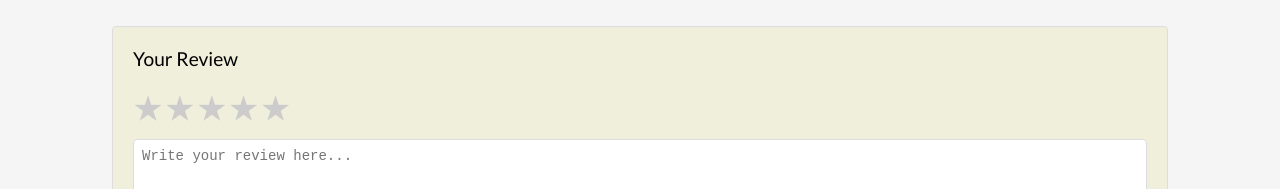
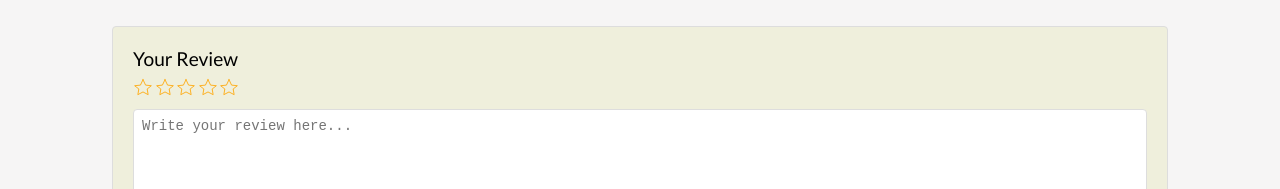
Before and after one commit to sofiaparraweb/bookVerseClient, a React (Vite) app: page /detail/1 in a window 1280 px wide. Shown: the part 758-947 px from the top of the page. Built offline with nearby package versions, Linux system fonts and the light colour scheme; no server answers.

Commit message:
cambiosss

```diff
--- a/src/views/Detail/BookDetail.jsx
+++ b/src/views/Detail/BookDetail.jsx
@@ -19,10 +19,6 @@ const Detail = () => {
     const dispatch = useDispatch();
     const user_id = useSelector(state => state.LocalPersist.userInfo.id);
     const Cart = useSelector((state) => state.LocalPersist.cart.Books);
-    console.log(user_id)
-    console.log(Cart)
-    // const userName = useSelector(state => state.LocalPersist.userInfo.name);
-    // const email = useSelector(state => state.LocalPersist.userInfo.email);
     const [quantity, setQuantity] = useState(1);
     const [book, setBook] = useState({});
     const [isFav, setIsFav] = useState(false);
@@ -61,7 +57,7 @@ const Detail = () => {
     }, [id]);
 
 
-    const totalRatings = book.Review && book.Reviews?.reduce((total, review) => total + review.rating, 0);
+    const totalRatings = book.Reviews && book.Reviews?.reduce((total, review) => total + review.rating, 0);
     const averageRating = totalRatings / book.Reviews?.length;
 
     const contentCount = book.Reviews?.length;
@@ -82,8 +78,6 @@ const Detail = () => {
     const handleAddToCart = (user_id, id, quantity) => {  // --------------------------------------------------AGREGAR PRODUCTOS AL CARRITO
         const cartItems = Cart;
         const productInCart = cartItems.find((item) => item.id === id); //Verificamos si el producto ya esta en el carrito
-        console.log(cartItems)
-        console.log(productInCart)
         if (isAuthenticated) {
             if (productInCart) {
                 alert("Book is already in the shopping cart.");
@@ -192,12 +186,13 @@ const Detail = () => {
                 <div style={{padding:"1rem 6rem"}}>
                     <ReviewForm id={id} />
                     <div className="ComentariosDetail">
+                    <p style={{fontSize:"1.2rem", paddingBottom:"1.5rem"}}>Others Reviews</p>
                         {book.Reviews?.map((con)=>{
                             return(
                                 <div>
                                     <p style={{paddingBottom:"0.5rem"}}>{con.email} | {con.rating} of 5</p>
                                     <p style={{color:"grey"}}>{con.content} </p>
-                                    <hr style={{margin:"2rem"}} />
+                                    <hr style={{margin:"1.5rem"}} />
                                 </div>
                             )
                         })}
--- a/src/views/Home/NewReleases/NewReleases.jsx
+++ b/src/views/Home/NewReleases/NewReleases.jsx
@@ -6,7 +6,7 @@ const NewReleases = ({allbooks}) => {
     const currentDate = new Date();
 
     const sixMonthsAgoDate = new Date();
-    sixMonthsAgoDate.setMonth(currentDate.getMonth() - 6);
+    sixMonthsAgoDate.setMonth(currentDate.getMonth() - 3);
 
     const filteredData = allbooks.filter((item) => {
         const publicationDate = new Date(item.publicationDate);
--- a/src/views/reviewForm/ReviewForm.css
+++ b/src/views/reviewForm/ReviewForm.css
@@ -30,7 +30,7 @@
 
 /* Estilos para los labels cuando el input está seleccionado */
 .rating-list input[type="radio"]:checked + label {
-  color: #ffcc00; /* Color cuando está seleccionado */
+  color: orange; /* Color cuando está seleccionado */
 }
 
 
--- a/src/views/reviewForm/ReviewForm.jsx
+++ b/src/views/reviewForm/ReviewForm.jsx
@@ -19,46 +19,49 @@ const ReviewForm = ({ id }) => {
   const handleCommentChange = (event) => {
     const property = event.target.name;
     const value = event.target.value;
-    setReview({ ...review, [property]: value});
+    setReview({ ...review, [property]: value });
   }
+
+  const handleStarClick = (rating) => {
+    setReview({ ...review, rating });
+  };
 
   const url =  "http://localhost:3001";
   const handleSubmit = async (event) => {
-    event.preventDefault()
+    event.preventDefault();
     try {
       await axios.post(`${url}/review/post`, review)
-      .then(res=>alert("Gracias por opinar sobre nuestro producto!"))
-      .catch((error) => alert(error))
+        .then(res => alert("Gracias por opinar sobre nuestro producto!"))
+        .catch((error) => alert(error));
     } catch (error) {
       console.log(error);
     }
   }
 
-
   return (
     <div className="ReviewContainer">
       <p style={{fontSize:"1.2rem"}}>Your Review</p>
-      <ol className="rating-list">
-        <li>
-          <input type="radio" name="rating" id="rating1" value="1" onChange={handleCommentChange}/>
-          <label htmlFor="rating1">⭑</label>
-        </li>
-        <li>
-          <input type="radio" name="rating" id="rating2" value="2" onChange={handleCommentChange}/>
-          <label htmlFor="rating2">⭑</label>
-        </li>
-        <li>
-          <input type="radio" name="rating" id="rating3" value="3" onChange={handleCommentChange}/>
-          <label htmlFor="rating3">⭑</label>
-        </li>
-        <li>
-          <input type="radio" name="rating" id="rating4" value="4" onChange={handleCommentChange}/>
-          <label htmlFor="rating4">⭑</label>
-        </li>
-        <li>
-          <input type="radio" name="rating" id="rating5" value="5" onChange={handleCommentChange}/>
-          <label htmlFor="rating5">⭑</label>
-        </li>
+      <ol className="rating-list" >
+        {[1, 2, 3, 4, 5].map((value) => (
+          <li
+            key={value}
+            onClick={() => handleStarClick(value)}
+            style={{ cursor: 'pointer', margin:"0.5rem 0"}}
+          >
+            <svg
+              width="20"
+              height="20"
+              viewBox="0 0 24 24"
+              fill={value <= review.rating ? 'orange' : 'none'}
+              stroke="orange"
+              strokeWidth="1"
+              strokeLinecap="round"
+              strokeLinejoin="round"
+            >
+              <polygon points="12 2 15.09 8.54 22 9.27 17 13.18 18.18 20 12 16.73 5.82 20 7 13.18 2 9.27 8.91 8.54 12 2"></polygon>
+            </svg>
+          </li>
+        ))}
       </ol>
 
       <div className="CommentContainer">
```
